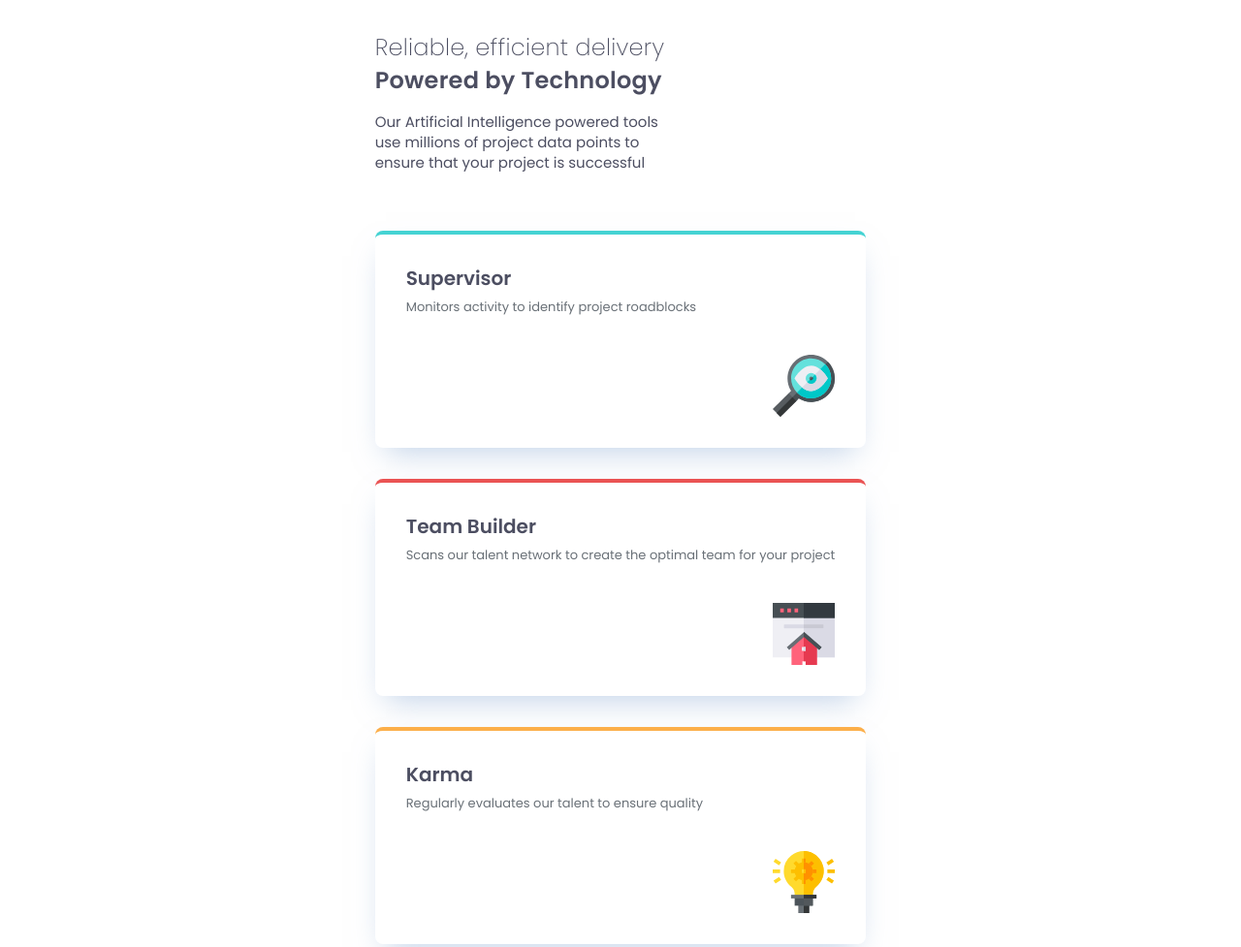
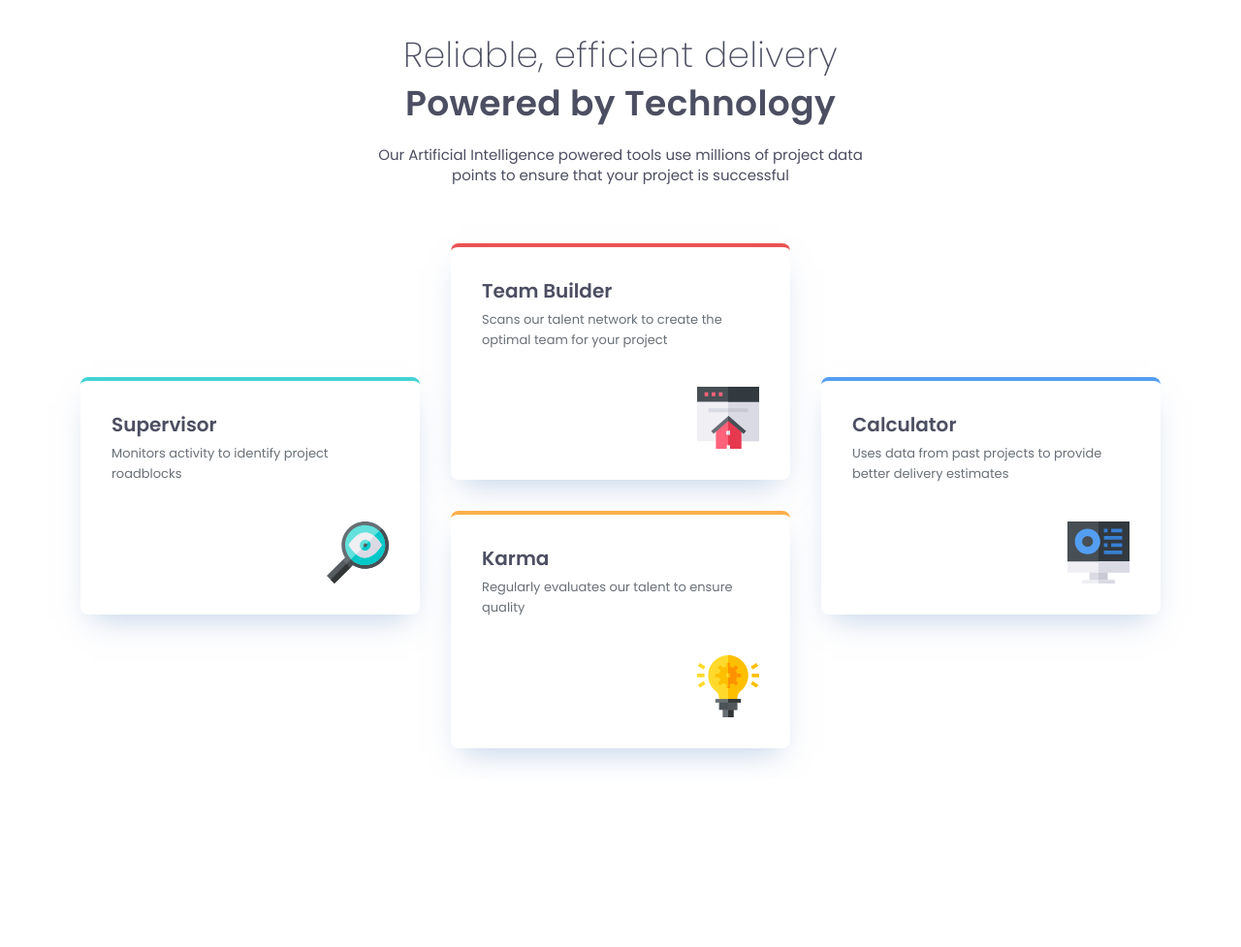
Before and after one commit to dionysia-lemonaki/FEM-four-card-feature-section, a website: page index.html in a window 1280 px wide. Shown: the top 977 px of the page at 97% size. After the commit the page ends 804 px from the top, so only its background shows below. Drawn offline with Linux system fonts and the light colour scheme.

Commit message:
Add larger screen styles

```diff
--- a/styles.css
+++ b/styles.css
@@ -155,6 +155,8 @@ main {
 
 .features-overview {
   max-width: 19.75rem;
+  margin-inline: auto;
+  text-align: center;
 }
 
 .features-overview__title {
@@ -162,7 +164,6 @@ main {
   line-height: var(--lh-normal);
   letter-spacing: 0.0104em;
   font-weight: var(--fw-extralight);
-  margin-inline: auto;
 }
 
 .features-overview__highlight {
@@ -174,10 +175,10 @@ main {
   font-size: var(--fs-md);
   line-height: var(--lh-normal);
   margin-top: var(--sp-200);
-  margin-inline: auto;
 }
 
 .cards {
+  max-width: 19.625rem;
   display: grid;
   grid-template-columns: 1fr;
   grid-template-rows: 1fr;
@@ -229,3 +230,43 @@ main {
 .card__icon {
   margin-left: auto;
 }
+
+/* Larger Screen Styles */
+
+@media (min-width: 60rem) {
+  .features-overview {
+    max-width: 33.75rem;
+    margin-inline: auto;
+  }
+
+  .features-overview__title {
+    font-size: var(--fs-xxl);
+  }
+
+  .cards {
+    max-width: 69.625rem;
+    grid-template-columns: repeat(3, 1fr);
+    grid-template-rows: repeat(4, 1fr);
+    grid-template-areas:
+      ".......... builder .........."
+      "supervisor builder calculator"
+      "supervisor karma calculator"
+      ".......... karma ...........";
+  }
+
+  .card--supervisor {
+    grid-area: supervisor;
+  }
+
+  .card--team-builder {
+    grid-area: builder;
+  }
+
+  .card--karma {
+    grid-area: karma;
+  }
+
+  .card--calculator {
+    grid-area: calculator;
+  }
+}
```
